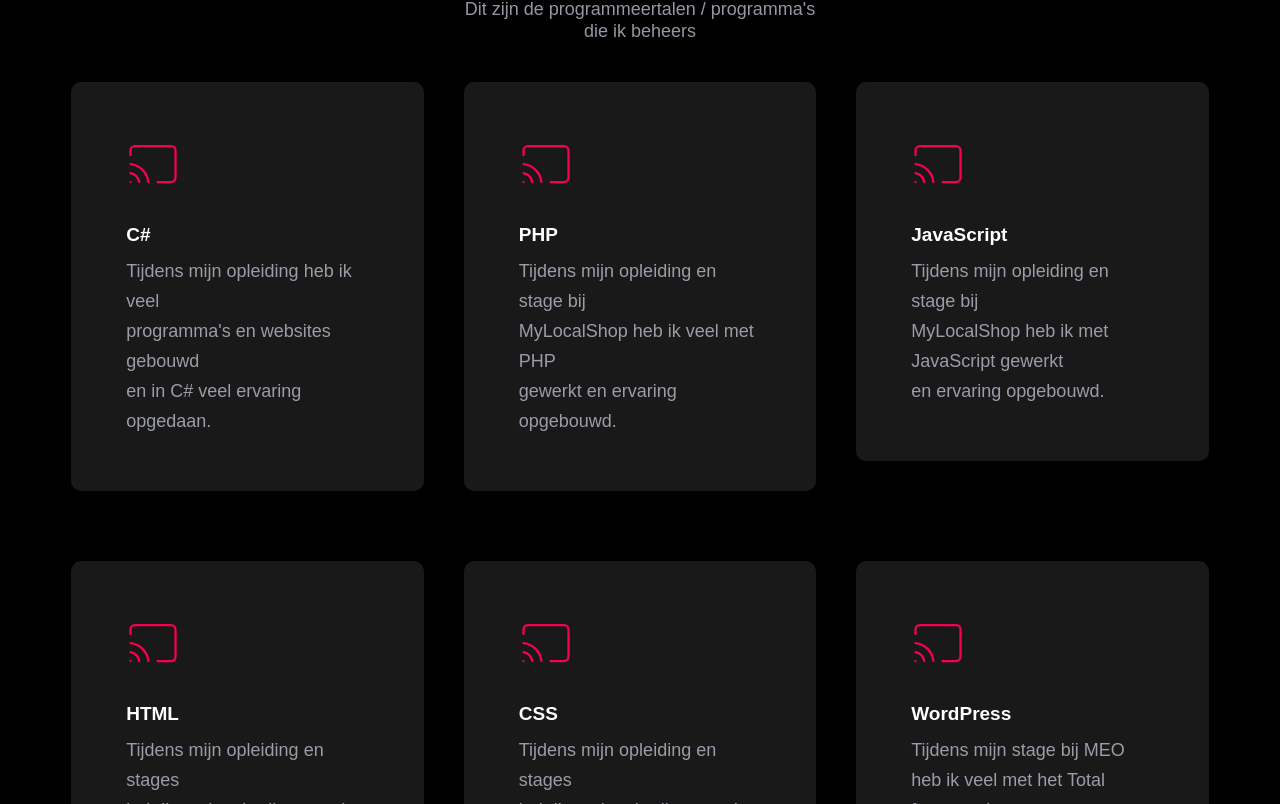
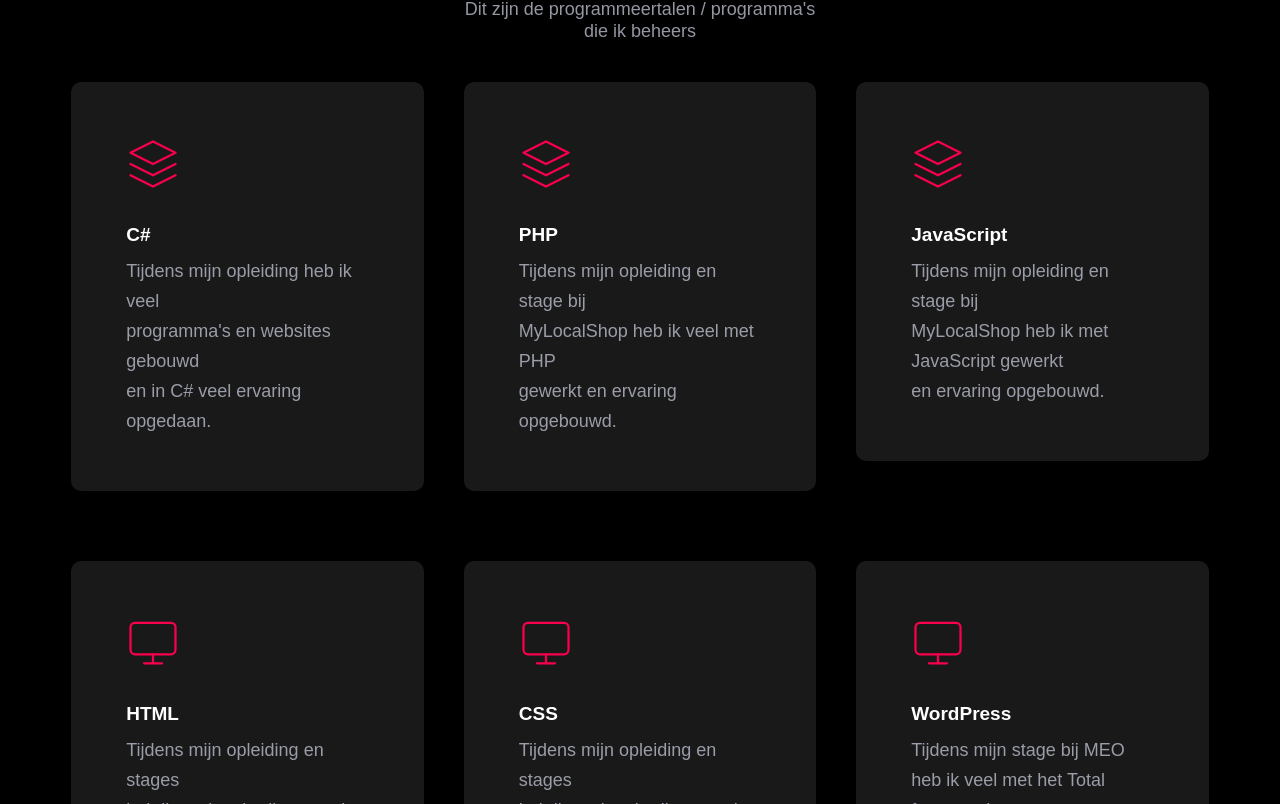
Before and after one commit to MichaelSteili/portfolio, a React (Create React App) app: page / in a window 1280 px wide. Shown: the part 1596-2400 px from the top of the page. Built offline with nearby package versions, Linux system fonts and the light colour scheme.

Commit message:
svg and projects changes

```diff
--- a/src/Skills.js
+++ b/src/Skills.js
@@ -6,174 +6,132 @@ function Skills() {
     <div className="skills component__space" id="Skills">
       <div className="heading">
         <h1 className="heading">Mijn skills</h1>
-        <p className="heading p__color">Dit zijn de programmeertalen / programma's</p>
+        <p className="heading p__color">
+          Dit zijn de programmeertalen / programma's
+        </p>
         <p className="heading p__color">die ik beheers</p>
       </div>
       <div className="container">
         <div className="row">
-
           <div className="col__3">
-            <div className="skills__box pointer">
+            <div className="skills__box">
               <div className="icon">
-                <svg
-                  stroke="currentColor"
-                  fill="none"
-                  stroke-width="2"
-                  viewBox="0 0 24 24"
-                  stroke-linecap="round"
-                  stroke-linejoin="round"
-                  height="1em"
-                  width="1em"
-                  xmlns="http://www.w3.org/2000/svg"
-                >
-                  <path d="M2 16.1A5 5 0 0 1 5.9 20M2 12.05A9 9 0 0 1 9.95 20M2 8V6a2 2 0 0 1 2-2h16a2 2 0 0 1 2 2v12a2 2 0 0 1-2 2h-6"></path>
-                  <line x1="2" y1="20" x2="2" y2="20"></line>
-                </svg>
+              <svg stroke="currentColor" fill="none" stroke-width="2" viewBox="0 0 24 24" stroke-linecap="round" stroke-linejoin="round" height="1em" width="1em" xmlns="http://www.w3.org/2000/svg"><polygon points="12 2 2 7 12 12 22 7 12 2"></polygon><polyline points="2 17 12 22 22 17"></polyline><polyline points="2 12 12 17 22 12"></polyline></svg>
               </div>
               <div className="skills__meta">
                 <h1 className="skills__text">C#</h1>
-                  <p className="p skills__text p__color">Tijdens mijn opleiding heb ik veel</p>
-                  <p className="p skills__text p__color">programma's en websites gebouwd</p>
-                  <p className="p skills__text p__color">en in C# veel ervaring opgedaan.</p>
+                <p className="p skills__text p__color">
+                  Tijdens mijn opleiding heb ik veel
+                </p>
+                <p className="p skills__text p__color">
+                  programma's en websites gebouwd
+                </p>
+                <p className="p skills__text p__color">
+                  en in C# veel ervaring opgedaan.
+                </p>
               </div>
             </div>
           </div>
 
           <div className="col__3">
-            <div className="skills__box pointer">
+            <div className="skills__box">
               <div className="icon">
-                <svg
-                  stroke="currentColor"
-                  fill="none"
-                  stroke-width="2"
-                  viewBox="0 0 24 24"
-                  stroke-linecap="round"
-                  stroke-linejoin="round"
-                  height="1em"
-                  width="1em"
-                  xmlns="http://www.w3.org/2000/svg"
-                >
-                  <path d="M2 16.1A5 5 0 0 1 5.9 20M2 12.05A9 9 0 0 1 9.95 20M2 8V6a2 2 0 0 1 2-2h16a2 2 0 0 1 2 2v12a2 2 0 0 1-2 2h-6"></path>
-                  <line x1="2" y1="20" x2="2" y2="20"></line>
-                </svg>
+              <svg stroke="currentColor" fill="none" stroke-width="2" viewBox="0 0 24 24" stroke-linecap="round" stroke-linejoin="round" height="1em" width="1em" xmlns="http://www.w3.org/2000/svg"><polygon points="12 2 2 7 12 12 22 7 12 2"></polygon><polyline points="2 17 12 22 22 17"></polyline><polyline points="2 12 12 17 22 12"></polyline></svg>
               </div>
               <div className="skills__meta">
                 <h1 className="skills__text">PHP</h1>
-                  <p className="p skills__text p__color">Tijdens mijn opleiding en stage bij</p>
-                  <p className="p skills__text p__color">MyLocalShop heb ik veel met PHP</p>
-                  <p className="p skills__text p__color">gewerkt en ervaring opgebouwd.</p>
+                <p className="p skills__text p__color">
+                  Tijdens mijn opleiding en stage bij
+                </p>
+                <p className="p skills__text p__color">
+                  MyLocalShop heb ik veel met PHP
+                </p>
+                <p className="p skills__text p__color">
+                  gewerkt en ervaring opgebouwd.
+                </p>
               </div>
             </div>
           </div>
 
           <div className="col__3">
-            <div className="skills__box pointer">
+            <div className="skills__box">
               <div className="icon">
-                <svg
-                  stroke="currentColor"
-                  fill="none"
-                  stroke-width="2"
-                  viewBox="0 0 24 24"
-                  stroke-linecap="round"
-                  stroke-linejoin="round"
-                  height="1em"
-                  width="1em"
-                  xmlns="http://www.w3.org/2000/svg"
-                >
-                  <path d="M2 16.1A5 5 0 0 1 5.9 20M2 12.05A9 9 0 0 1 9.95 20M2 8V6a2 2 0 0 1 2-2h16a2 2 0 0 1 2 2v12a2 2 0 0 1-2 2h-6"></path>
-                  <line x1="2" y1="20" x2="2" y2="20"></line>
-                </svg>
+              <svg stroke="currentColor" fill="none" stroke-width="2" viewBox="0 0 24 24" stroke-linecap="round" stroke-linejoin="round" height="1em" width="1em" xmlns="http://www.w3.org/2000/svg"><polygon points="12 2 2 7 12 12 22 7 12 2"></polygon><polyline points="2 17 12 22 22 17"></polyline><polyline points="2 12 12 17 22 12"></polyline></svg>
               </div>
               <div className="skills__meta">
                 <h1 className="skills__text">JavaScript</h1>
-                  <p className="p skills__text p__color">Tijdens mijn opleiding en stage bij</p>
-                  <p className="p skills__text p__color">MyLocalShop heb ik met JavaScript gewerkt</p>
-                  <p className="p skills__text p__color">en ervaring opgebouwd.</p>
+                <p className="p skills__text p__color">
+                  Tijdens mijn opleiding en stage bij
+                </p>
+                <p className="p skills__text p__color">
+                  MyLocalShop heb ik met JavaScript gewerkt
+                </p>
+                <p className="p skills__text p__color">
+                  en ervaring opgebouwd.
+                </p>
               </div>
             </div>
           </div>
 
           <div className="col__3">
-            <div className="skills__box pointer">
+            <div className="skills__box">
               <div className="icon">
-                <svg
-                  stroke="currentColor"
-                  fill="none"
-                  stroke-width="2"
-                  viewBox="0 0 24 24"
-                  stroke-linecap="round"
-                  stroke-linejoin="round"
-                  height="1em"
-                  width="1em"
-                  xmlns="http://www.w3.org/2000/svg"
-                >
-                  <path d="M2 16.1A5 5 0 0 1 5.9 20M2 12.05A9 9 0 0 1 9.95 20M2 8V6a2 2 0 0 1 2-2h16a2 2 0 0 1 2 2v12a2 2 0 0 1-2 2h-6"></path>
-                  <line x1="2" y1="20" x2="2" y2="20"></line>
-                </svg>
+              <svg stroke="currentColor" fill="none" stroke-width="2" viewBox="0 0 24 24" stroke-linecap="round" stroke-linejoin="round" height="1em" width="1em" xmlns="http://www.w3.org/2000/svg"><rect x="2" y="3" width="20" height="14" rx="2" ry="2"></rect><line x1="8" y1="21" x2="16" y2="21"></line><line x1="12" y1="17" x2="12" y2="21"></line></svg>
               </div>
               <div className="skills__meta">
                 <h1 className="skills__text">HTML</h1>
-                  <p className="p skills__text p__color">Tijdens mijn opleiding en stages</p>
-                  <p className="p skills__text p__color">heb ik vaak gebruik gemaakt</p>
-                  <p className="p skills__text p__color">van HTML en ervaring opgedaan.</p>
+                <p className="p skills__text p__color">
+                  Tijdens mijn opleiding en stages
+                </p>
+                <p className="p skills__text p__color">
+                  heb ik vaak gebruik gemaakt
+                </p>
+                <p className="p skills__text p__color">
+                  van HTML en ervaring opgedaan.
+                </p>
               </div>
             </div>
           </div>
 
           <div className="col__3">
-            <div className="skills__box pointer">
+            <div className="skills__box">
               <div className="icon">
-                <svg
-                  stroke="currentColor"
-                  fill="none"
-                  stroke-width="2"
-                  viewBox="0 0 24 24"
-                  stroke-linecap="round"
-                  stroke-linejoin="round"
-                  height="1em"
-                  width="1em"
-                  xmlns="http://www.w3.org/2000/svg"
-                >
-                  <path d="M2 16.1A5 5 0 0 1 5.9 20M2 12.05A9 9 0 0 1 9.95 20M2 8V6a2 2 0 0 1 2-2h16a2 2 0 0 1 2 2v12a2 2 0 0 1-2 2h-6"></path>
-                  <line x1="2" y1="20" x2="2" y2="20"></line>
-                </svg>
+              <svg stroke="currentColor" fill="none" stroke-width="2" viewBox="0 0 24 24" stroke-linecap="round" stroke-linejoin="round" height="1em" width="1em" xmlns="http://www.w3.org/2000/svg"><rect x="2" y="3" width="20" height="14" rx="2" ry="2"></rect><line x1="8" y1="21" x2="16" y2="21"></line><line x1="12" y1="17" x2="12" y2="21"></line></svg>
               </div>
               <div className="skills__meta">
                 <h1 className="skills__text">CSS</h1>
-                  <p className="p skills__text p__color">Tijdens mijn opleiding en stages</p>
-                  <p className="p skills__text p__color">heb ik vaak gebruik gemaakt</p>
-                  <p className="p skills__text p__color">van CSS en ervaring opgedaan.</p>
+                <p className="p skills__text p__color">
+                  Tijdens mijn opleiding en stages
+                </p>
+                <p className="p skills__text p__color">
+                  heb ik vaak gebruik gemaakt
+                </p>
+                <p className="p skills__text p__color">
+                  van CSS en ervaring opgedaan.
+                </p>
               </div>
             </div>
           </div>
 
           <div className="col__3">
-            <div className="skills__box pointer">
+            <div className="skills__box">
               <div className="icon">
-                <svg
-                  stroke="currentColor"
-                  fill="none"
-                  stroke-width="2"
-                  viewBox="0 0 24 24"
-                  stroke-linecap="round"
-                  stroke-linejoin="round"
-                  height="1em"
-                  width="1em"
-                  xmlns="http://www.w3.org/2000/svg"
-                >
-                  <path d="M2 16.1A5 5 0 0 1 5.9 20M2 12.05A9 9 0 0 1 9.95 20M2 8V6a2 2 0 0 1 2-2h16a2 2 0 0 1 2 2v12a2 2 0 0 1-2 2h-6"></path>
-                  <line x1="2" y1="20" x2="2" y2="20"></line>
-                </svg>
+              <svg stroke="currentColor" fill="none" stroke-width="2" viewBox="0 0 24 24" stroke-linecap="round" stroke-linejoin="round" height="1em" width="1em" xmlns="http://www.w3.org/2000/svg"><rect x="2" y="3" width="20" height="14" rx="2" ry="2"></rect><line x1="8" y1="21" x2="16" y2="21"></line><line x1="12" y1="17" x2="12" y2="21"></line></svg>
               </div>
               <div className="skills__meta">
                 <h1 className="skills__text">WordPress</h1>
-                  <p className="p skills__text p__color">Tijdens mijn stage bij MEO</p>
-                  <p className="p skills__text p__color">heb ik veel met het Total framework</p>
-                  <p className="p skills__text p__color">gewerkt en ervaring opgedaan.</p>
+                <p className="p skills__text p__color">
+                  Tijdens mijn stage bij MEO
+                </p>
+                <p className="p skills__text p__color">
+                  heb ik veel met het Total framework
+                </p>
+                <p className="p skills__text p__color">
+                  gewerkt en ervaring opgedaan.
+                </p>
               </div>
             </div>
           </div>
-
         </div>
       </div>
     </div>
```
Also changed, not shown: src/Website.js (+8 -8 lines), src/img/mylocalshop_mobile.jpg (added). Lines whose indentation alone changed are shown as unchanged.
